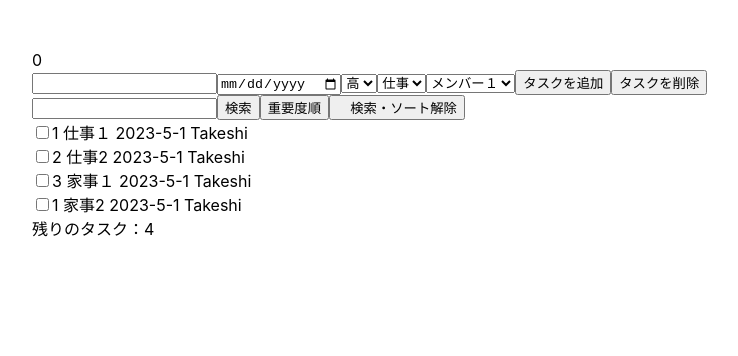
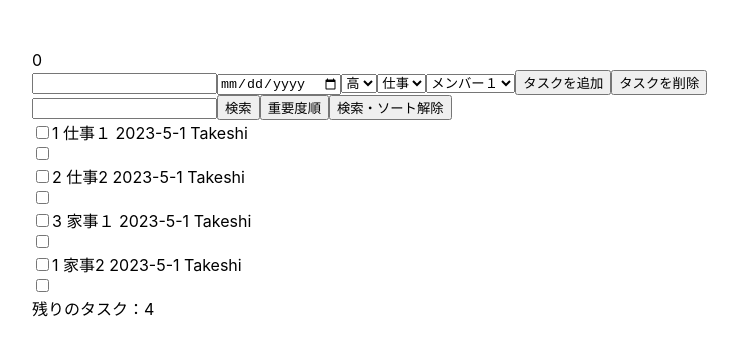
Before and after one commit to Tetsu-is/ToDoAppReact, a React (Create React App) app: page / in a window 1280 px wide. Shown: the top 356 px of the page, without its empty margins (18-756 px from the left). Built offline with nearby package versions, Linux system fonts and the light colour scheme; the HTML template or start-up script is replaced by a standard one.

Commit message:
child tasks/child task check added

```diff
--- a/src/App.js
+++ b/src/App.js
@@ -1,4 +1,4 @@
-import { useState, useRef, useEffect } from 'react';
+import { useState, useRef } from 'react';
 import TodoList from './TodoList';
 import { v4 as uuidv4 } from 'uuid';
 import './input.css';
@@ -6,6 +6,19 @@ import axios from 'axios';
 
 function App() {
   //todoのサンプル
+
+  const child1 = {
+    id: uuidv4(),
+    name: "c1",
+    completed: false
+  }
+
+  const child2 = {
+    id: uuidv4(),
+    name: "c2",
+    completed: false
+  }
+
   const sample = [
     {
       id: uuidv4(),
@@ -13,7 +26,8 @@ function App() {
       completed: false,
       date: "2023-5-1",
       priority: "1",
-      assignment: "Takeshi"
+      assignment: "Takeshi",
+      child: [child1]
     },
     {
       id: uuidv4(),
@@ -21,7 +35,8 @@ function App() {
       completed: false,
       date: "2023-5-1",
       priority: "2",
-      assignment: "Takeshi"
+      assignment: "Takeshi",
+      child: [child1,child2]
     },
     {
       id: uuidv4(),
@@ -29,7 +44,8 @@ function App() {
       completed: false,
       date: "2023-5-1",
       priority: "3",
-      assignment: "Takeshi"
+      assignment: "Takeshi",
+      child: []
     },
     {
       id: uuidv4(),
@@ -37,7 +53,8 @@ function App() {
       completed: false,
       date: "2023-5-1",
       priority: "1",
-      assignment: "Takeshi"
+      assignment: "Takeshi",
+      child: []
     }
   ];
 
@@ -46,15 +63,14 @@ function App() {
   const [count, setCount] = useState(0);
   const [tips, setTips] = useState();
   const [selectedDate, setSelectedDate] = useState();
-  const [priority, setPriority] = useState(0);
+  const [priority, setPriority] = useState(1);
   const [assignment, setAssignment] = useState("member1");
-  const [searchTerm, setSearchTerm] = useState("");
-  const [filteredTodos, setFilteredTodos] = useState();
   const [displayTodos, setDisplayTodos] = useState(todos);
 
 
 
   const todoNameRef = useRef();
+  const searchRef = useRef();
 
   //タスクを追加
   const handleAddTodo = () => {
@@ -67,7 +83,8 @@ function App() {
       completed: false,
       date: selectedDate,
       priority: priority,
-      assignment: assignment
+      assignment: assignment,
+      child: []
     }
 
     setTodos((prevTodos) => {
@@ -122,25 +139,33 @@ function App() {
     fetchDog(todo);
   };
 
+  //childのboolean反転
+  const toggleChildTodo = (id) => {
+    const newTodos = [...todos];
+    const todo = newTodos.find((todo) => todo.child.id === id);
+    todo.child.completed = !todo.child.completed;
+    setTodos(newTodos);
+  }
+
   //checkがfalseの要素を消す
   const handleClear = () => {
     const newTodos = todos.filter((todo) => !todo.completed);
     setTodos(newTodos);
-    sortTodosByDate();
+    setDisplayTodos(newTodos);
   }
 
 
   //検索ボタン⇛検索関数
   const handleSearch = () => {
-    const newFilteredTodos = todos.filter((todo) => todo.name.includes(searchTerm));
-    setFilteredTodos(newFilteredTodos);
+    if(searchRef.current.value === "") return;
+    const newFilteredTodos = todos.filter((todo) => todo.name.includes(searchRef.current.value));
     setDisplayTodos(newFilteredTodos);
   };
 
 
   //重要度ソート
   const handleSortByPriorty = () => {
-    const sortedTodos = [...todos].sort((a, b) => {
+    const sortedTodos = [...displayTodos].sort((a, b) => {
       return a.priority - b.priority;
     });
     setDisplayTodos(sortedTodos);
@@ -193,12 +218,12 @@ function App() {
         </div>
       </div>
       <div className='px-10 py-5 bg-blue-200'>
-        <input type="text" onChange={(e) => setSearchTerm(e.target.value)} />
+        <input type="text" ref={searchRef} />
         <button onClick={() => handleSearch()}>検索</button>
         <button onClick={handleSortByPriorty}>重要度順</button>
-        <button onClick={handleReset}>　検索・ソート解除</button>
+        <button onClick={handleReset}>検索・ソート解除</button>
       </div>
-      <TodoList todos={displayTodos} toggleTodo={toggleTodo} />
+      <TodoList todos={displayTodos} toggleTodo={toggleTodo} toggleChildTodo={toggleChildTodo}/>
       <div>残りのタスク：{todos.filter((todo) => !todo.completed).length}</div>
       {dogImage}
       {tips}
--- a/src/Todo.jsx
+++ b/src/Todo.jsx
@@ -1,12 +1,17 @@
 import React from "react";
 import "./input.css";
 
-const Todo = ({ todo, toggleTodo }) => {
+const Todo = ({ todo, toggleTodo, toggleChildTodo }) => {
   const handleTodoClick = () => {
     toggleTodo(todo.id);
   };
+
+  const handleChildTodoClick = () => {
+    toggleChildTodo(todo.child.id);
+  }
+
   return (
-    <div className = 'b-1 bg-green-400 p-5 mb-2 rounded-xl' >
+    <div className="b-1 bg-green-400 p-5 mb-2 rounded-xl">
       <label className="text-lg">
         <input
           type="checkbox"
@@ -16,6 +21,13 @@ const Todo = ({ todo, toggleTodo }) => {
         />
       </label>
       {todo.priority} {todo.name} {todo.date} {todo.assignment}
+      <div>
+        <input
+        type="checkbox"
+        checked={todo.child.completed}
+        readOnly
+        onChange={handleChildTodoClick} />
+      </div>
     </div>
   );
 };
--- a/src/TodoList.jsx
+++ b/src/TodoList.jsx
@@ -2,11 +2,11 @@ import React from "react";
 import Todo from "./Todo";
 import "./input.css";
 
-const TodoList = ({ todos, toggleTodo }) => {
+const TodoList = ({ todos, toggleTodo, toggleChildTodo }) => {
   return (
     <div className='p-10'>
       {todos.map((todo) => (
-        <Todo todo={todo} key={todo.id} toggleTodo={toggleTodo} />
+        <Todo todo={todo} key={todo.id} toggleTodo={toggleTodo} toggleChildTodo={toggleChildTodo}/>
       ))}
     </div>
   );
```
Lines whose indentation alone changed are shown as unchanged.
